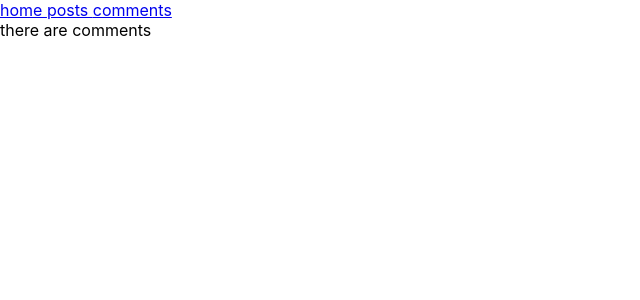
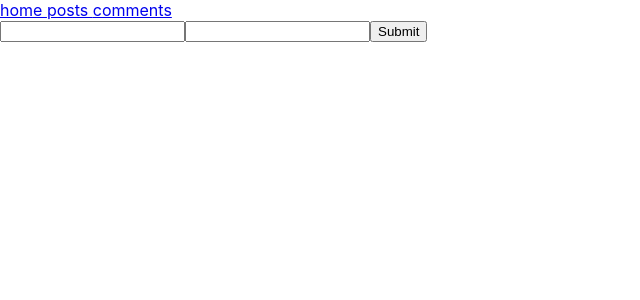
Before and after one commit to Afrosiyob/learnreact, a React (Create React App) app: page /comments in a window 1280 px wide. Shown: the top 300 px of the page, without its empty margins (0-640 px from the left). Built offline with nearby package versions, Linux system fonts and the light colour scheme.

Commit message:
add
addd

```diff
--- a/package.json
+++ b/package.json
@@ -9,6 +9,7 @@
     "axios": "^0.21.4",
     "react": "^17.0.2",
     "react-dom": "^17.0.2",
+    "react-hook-form": "^7.15.3",
     "react-query": "^3.21.1",
     "react-router-dom": "^5.2.1",
     "react-scripts": "4.0.3",
--- a/src/pages/Comments.js
+++ b/src/pages/Comments.js
@@ -1,12 +1,25 @@
 import React from 'react'
 import { useMutation } from 'react-query'
-
+import { useForm } from "react-hook-form";
 const Comments = () => {
+    const { register, handleSubmit, watch, formState: { errors } } = useForm();
+    const onSubmit = data => console.log( data );
 
     const { isLoading, isError, error, mutate } = useMutation( newTodo => axios.post( '/todos', newTodo ) )
     return (
         <div>
-            there are comments
+
+            <form onSubmit={ handleSubmit( onSubmit ) }>
+                {/* register your input into the hook by invoking the "register" function */ }
+                <input name="title" { ...register( "title", { required: true } ) } />
+                { errors.title && <span>This field is required</span> }
+                {/* include validation with required or other standard HTML validation rules */ }
+                <input name="body"  { ...register( "body", { required: true } ) } />
+                {/* errors will return when field validation fails  */ }
+                { errors.body && <span>This field is required</span> }
+
+                <input type="submit" />
+            </form>
         </div>
     )
 }
```
Also changed, not shown: 1 other file (tests, documents, lock files or other folders).
